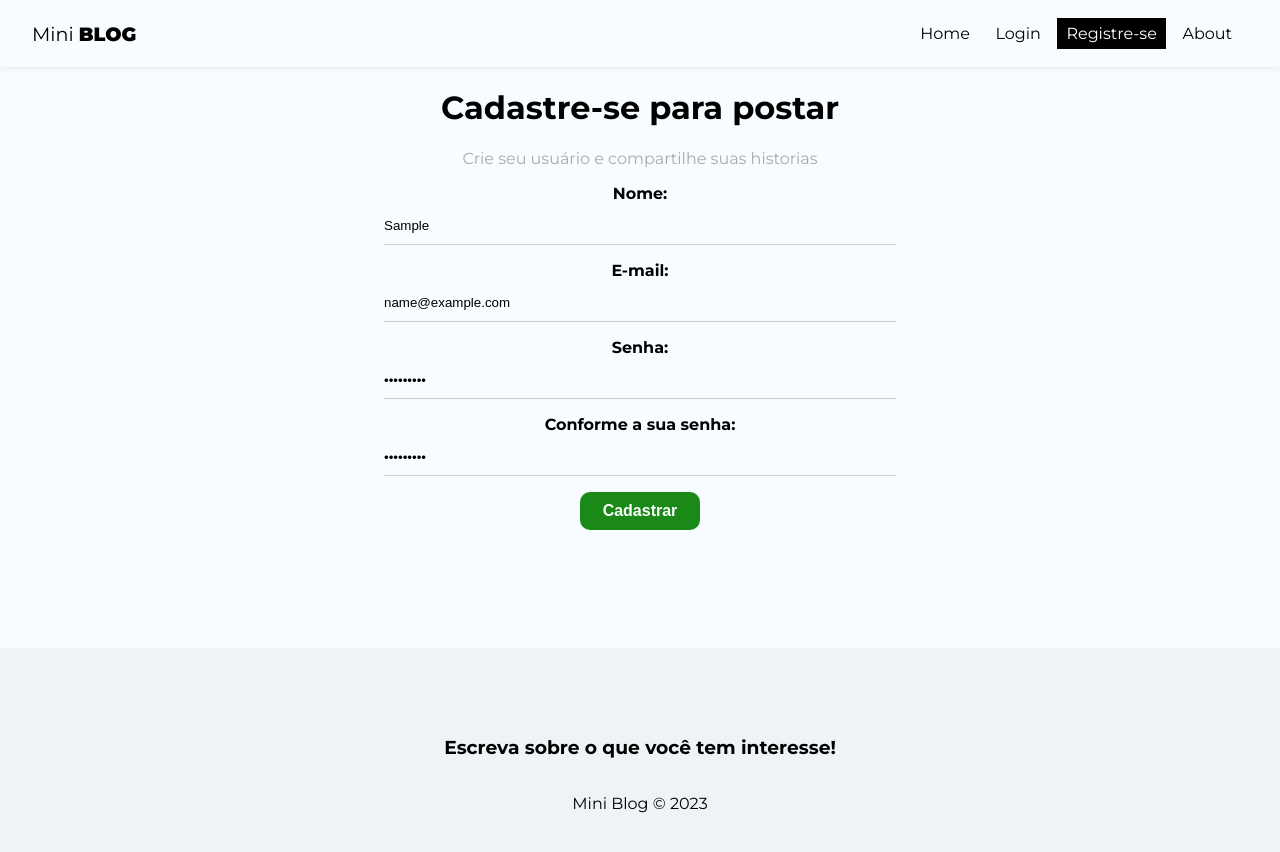
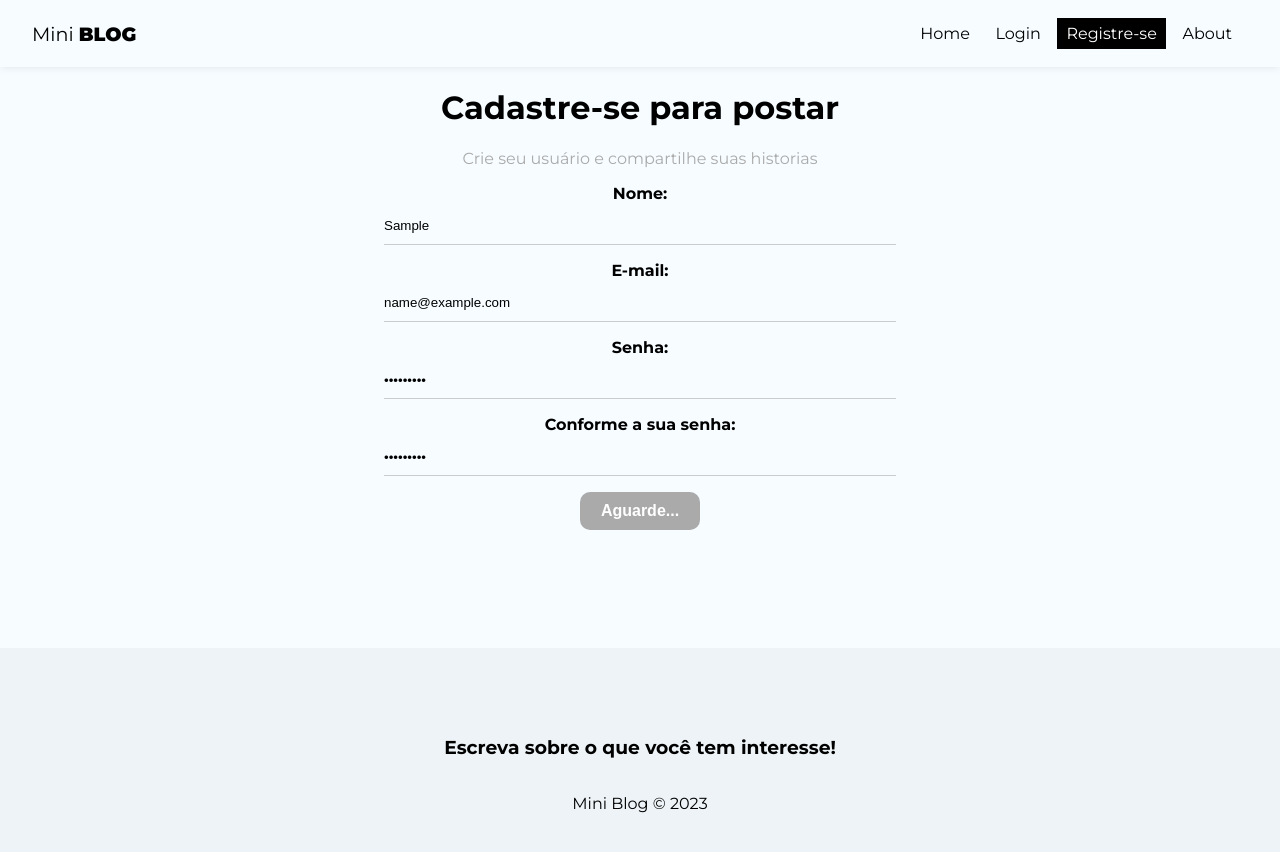
Before and after one commit to denervalspelizario/miniBlog, a React (Create React App) app: page /register in a window 1280 px wide. Both pictures are taken after typing "Sample", "name@example.com", "Sample123", "Sample123" into the empty fields and a click on the button "Cadastrar". Shown: the top 852 px of the page. Built offline with nearby package versions, Linux system fonts and the light colour scheme; no server answers.

Commit message:
update miniBlog adicao de firebase ao projeto importacao dele ao hook useAuthentication, criando hooks de autenticação e de erro ao logar e importando hooks a component register para criar autenticação

```diff
--- a/src/firebase/config.js
+++ b/src/firebase/config.js
@@ -1,6 +1,6 @@
 
 import { initializeApp } from "firebase/app";
-import { getFirestore } from 'firebase/firebase' // importando o firestore
+import { getFirestore } from 'firebase/firestore' // importando o firestore
 
 const firebaseConfig = {
   apiKey: "AIzaSyCpqOc4_bSKNyg_Vmojd5nztKYtDDZMzSk",
--- /dev/null
+++ b/src/hooks/useAuthentication.js
@@ -0,0 +1,96 @@
+import { db} from '../firebase/config'
+import {                 // importando bibliotecas de autenticacao do firebase
+  getAuth,
+  createUserWithEmailAndPassword,
+  signInWithEmailAndPassword,
+  updateProfile,
+  signOut
+} from 'firebase/auth';
+
+import {useState, useEffect }  from 'react';
+
+export const useAuthentication = () => {
+
+  const [ error, setError] = useState(null);  // state de erro
+  const [loading, setLoading] = useState(null); // state de loading
+
+
+  // cleanup
+  // deal with memory leak
+
+  const [ cancelled, setCancelled] = useState(false)
+
+  const auth = getAuth()  // auth recebe as funcoes de autenticacao do firebase/auth para ser usado
+
+  function checkIfIsCancelled(){ // este será nosso cleanup ou seja toda vez que tiver cancelado return vazio para evitar vazamento de memoria
+    if(cancelled){
+      return;
+    }
+  }
+
+  const createUser = async (data) => {
+
+    checkIfIsCancelled() // verificando se esta cancelado(cleanup)
+
+    setLoading(true) // state de loading fica true até terminar a requisiçãod e autenticação
+    setError(null)
+
+    try {  // deu certo
+
+      const {user} = await createUserWithEmailAndPassword ( // criando usuario atravez da funcao createUser...
+                                                            //que vai vai ter 3 dados auth(funcoes de autent), email(dado email) e senha(dado senha)
+        auth,
+        data.email,
+        data.password
+      )
+
+      await updateProfile(user, { // atualizando usuario(firebase pedi isso) com o displayName
+        displayName: data.displayName
+
+      })
+
+      setLoading(false) // concluia requisicao de autenticação altera a state de loading
+
+      return user // retornando um user ao fim da sessão
+
+    } catch(error) { // deu erro
+
+      console.log(error.message) // retorna msg de erro
+      console.log(typeof error.message) // retorna tipo de erro
+
+      let systemErrorMessage
+
+      if(error.message.includes("Password")){
+
+        systemErrorMessage = "A senha precisa conter pelo menos 6 caracteres."
+
+      } else if(error.message.includes("email-already")){
+
+        systemErrorMessage = "E-mail já cadastrado."
+
+      } else {
+
+        systemErrorMessage = "Ocorreum erro, por favor tente mais tarde.";
+
+      }
+
+      setLoading(false) // concluia requisicao de autenticação altera a state de loading
+      setError(systemErrorMessage)
+
+    }
+
+  };
+
+  useEffect(() => {
+    return () => setCancelled(true); // requisição que faz o cancelled retornar true uma vez assim que termina a requisição
+  }, [])
+
+  return { // de todas as unçoes vai retornar a autenticação(auth) - criaçao do usuario(createUser), error e loading
+    auth,
+    createUser,
+    error,
+    loading,
+  }
+
+
+}
--- a/src/pages/Register/Register.js
+++ b/src/pages/Register/Register.js
@@ -1,5 +1,6 @@
 import {useState, useEffect} from 'react';
 import styles from './Register.module.css';
+import { useAuthentication } from '../../hooks/useAuthentication'; // importando hook para autenticação
 
 export default function Register(){
 
@@ -9,7 +10,10 @@
   const [confirmPassword, setConfirmPassword] = useState(""); // states de inputs
   const [error, setError] = useState(""); // states de erro
 
-  const handleSubmit = (e) => {  // e de event
+
+  const { createUser, error: authError, loading } = useAuthentication(); // pegando todos os hooks de useAuthentication para usa-los
+
+  const handleSubmit = async (e) => {  // e de event
     e.preventDefault() // garantindo que ao clicar no form não atualize
 
     setError("") // zerando os erros
@@ -24,7 +28,21 @@
       setError("As senhas precisam ser iguais!")  // adiciona a state de erro msg de erro
       return
     }
-  }
+
+    const res = await createUser(user) // passando dados de user criando para res para ultiliza-lo
+
+    console.log(res)
+  };
+
+  useEffect(() => {
+
+    if(authError){
+
+      setError(authError);
+
+    }
+
+  },[authError])
 
 
   return (
@@ -80,8 +98,12 @@
             onChange={(e) => setConfirmPassword(e.target.value)} // ao digitar dado vai pra state
            />
         </label>
-        <button className='btn' >Cadastrar</button>
-
+        {!loading && <button className='btn' >Cadastrar</button>}
+        {loading && (
+          <button className='btn' disabled>
+            Aguarde...
+          </button>
+        )}
         {error && // deu erro retorna erro
           <p className='error'>{error}</p>
         }
```
